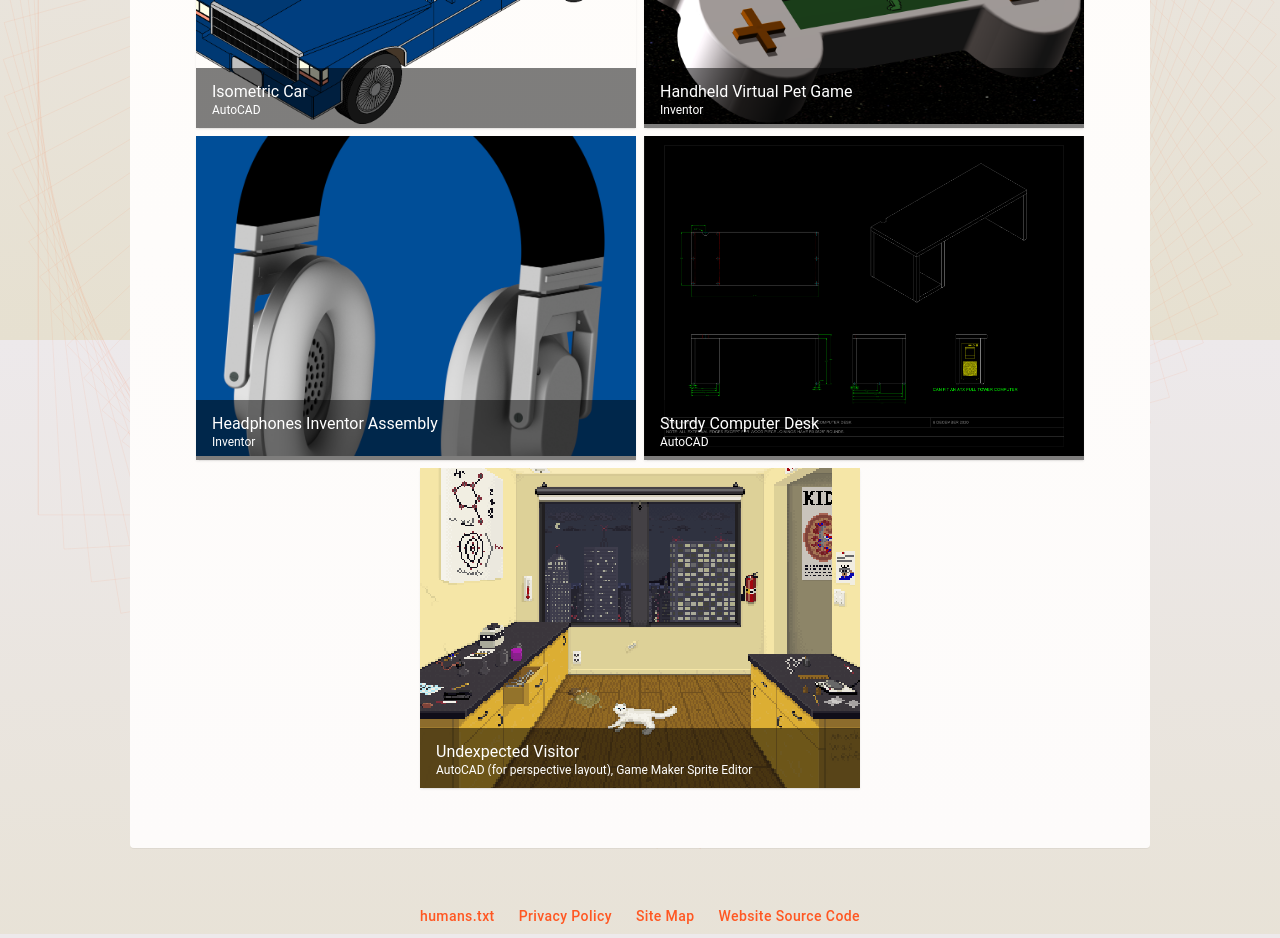
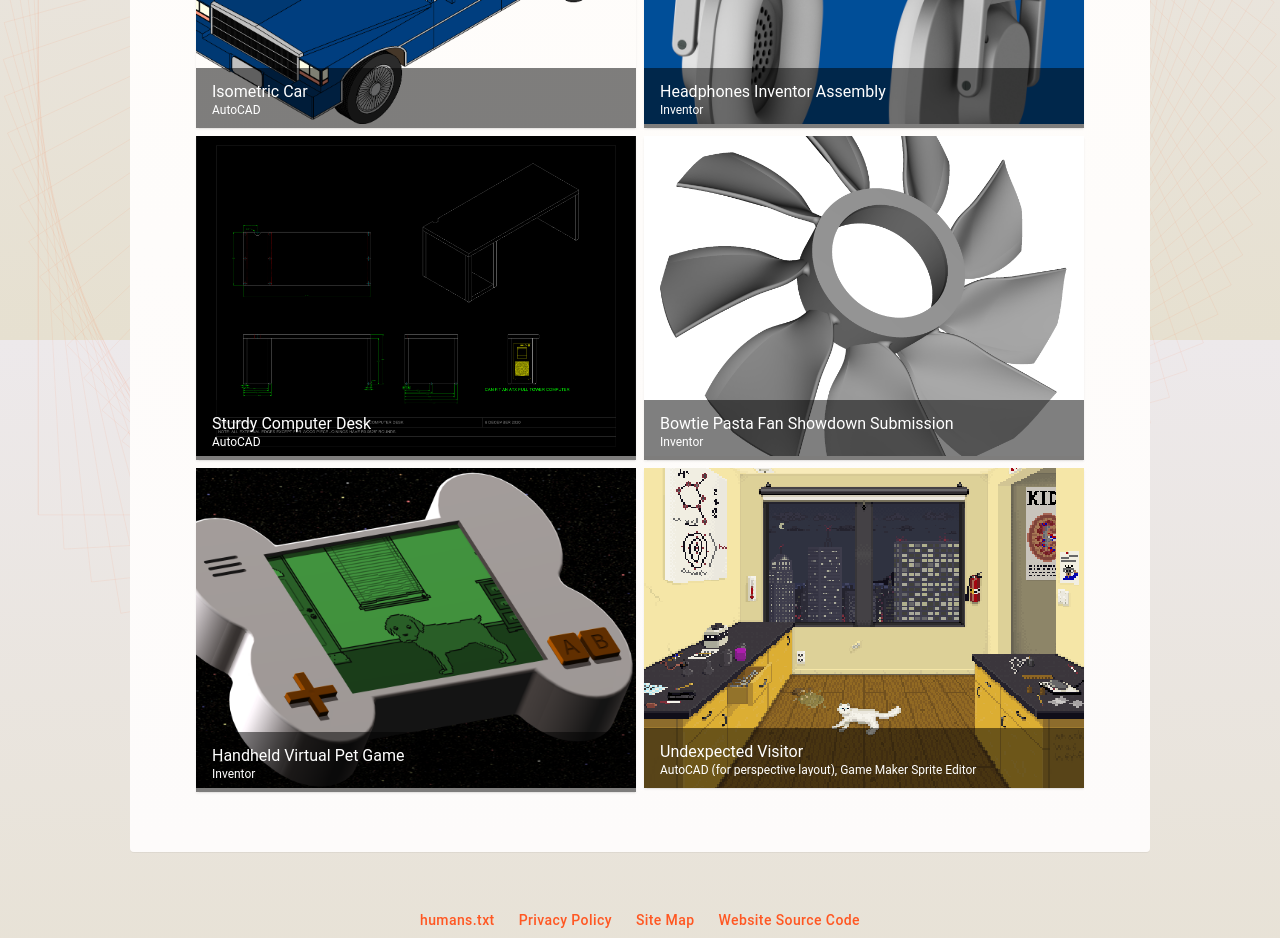
Before and after one commit to M-Valentino/M-Valentino_Node, a Next.js app: page /portfolio in a window 1280 px wide. Shown: the part 460-1398 px from the top of the page. Built offline with nearby package versions, Linux system fonts and the light colour scheme.

Commit message:
added bowtiepasta fan

```diff
--- a/src/consts/portfolioItems.js
+++ b/src/consts/portfolioItems.js
@@ -15,12 +15,7 @@ export const PORTFOLIO_ITEMS = [
     title: "Isometric Car",
     programUsed: PROGRAMS.autoCAD,
   },
-  {
-    name: "comming_soon_to_a_store_near_you.png",
-    imageType: IMAGE_TYPE.regular,
-    title: "Handheld Virtual Pet Game",
-    programUsed: PROGRAMS.inventor,
-  },
+
   {
     name: "headphones_housing_inventor_assembly.png",
     imageType: IMAGE_TYPE.regular,
@@ -34,6 +29,18 @@ export const PORTFOLIO_ITEMS = [
     programUsed: PROGRAMS.autoCAD,
   },
   {
+    name: "bowtiepastafan.png",
+    imageType: IMAGE_TYPE.regular,
+    title: "Bowtie Pasta Fan Showdown Submission",
+    programUsed: PROGRAMS.inventor,
+  },
+  {
+    name: "comming_soon_to_a_store_near_you.png",
+    imageType: IMAGE_TYPE.regular,
+    title: "Handheld Virtual Pet Game",
+    programUsed: PROGRAMS.inventor,
+  },
+  {
     name: "unexpectedvistior.png",
     imageType: IMAGE_TYPE.pixelArt,
     title: "Undexpected Visitor",
```
Also changed, not shown: public/portfolioImages/bowtiepastafan.png (added).
